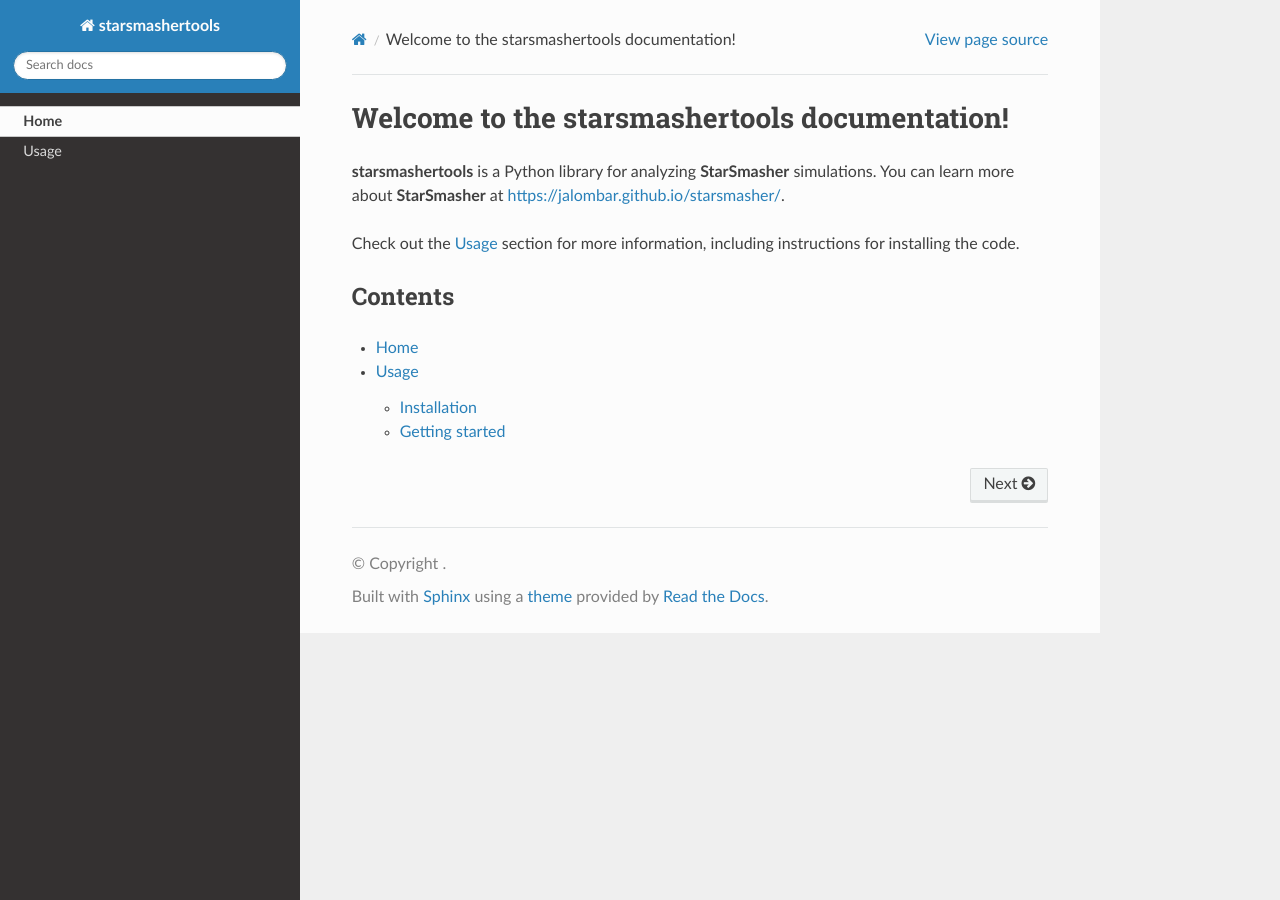
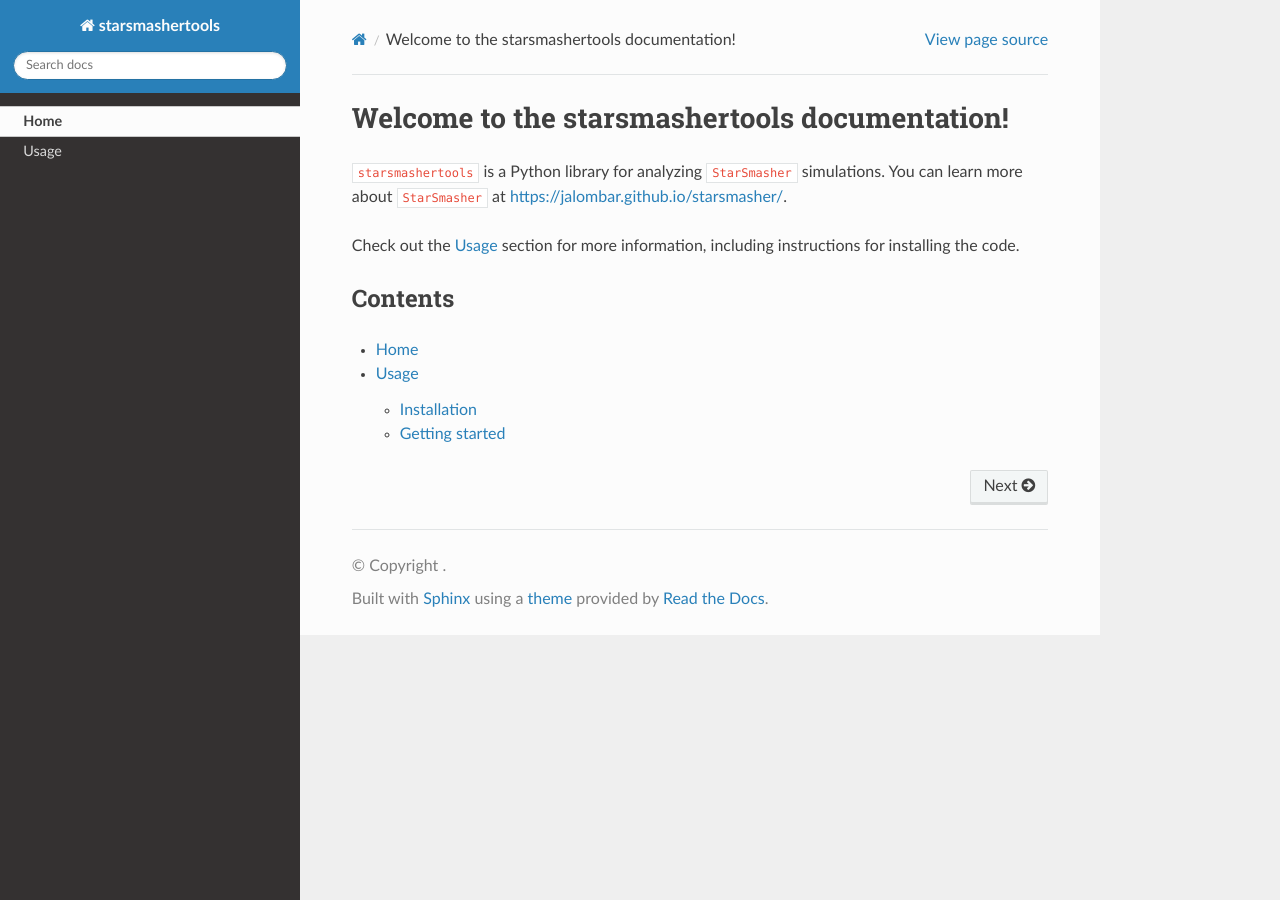
Before and after one commit to hatfullr/starsmashertools, a Sphinx documentation site: the page built from docs/index.rst, in a window 1280 px wide. Built offline with Sphinx 7.4.7 and the Read the Docs theme 2.0.0, drawn with Linux system fonts in a browser that asks for light colours.

Commit message:
docs update

```diff
--- /dev/null
+++ b/docs/api.rst
@@ -0,0 +1,4 @@
+.. autosummary::
+   :toctree: generated
+
+   starsmashertools
--- a/docs/conf.py
+++ b/docs/conf.py
@@ -24,30 +24,30 @@ author = "Roger Hatfull"
 # -- General configuration ---------------------------------------------------
 # -- General configuration
 
-#extensions = [
-#    "sphinx.ext.duration",
-#    "sphinx.ext.doctest",
-#    "sphinx.ext.autodoc",
-#    "sphinx.ext.autosummary",
-#    "sphinx.ext.intersphinx",
-#]
+extensions = [
+    "sphinx.ext.duration",
+    "sphinx.ext.doctest",
+    "sphinx.ext.autodoc",
+    "sphinx.ext.autosummary",
+    "sphinx.ext.intersphinx",
+]
 
-#intersphinx_mapping = {
-#    "rtd": ("https://docs.readthedocs.io/en/stable/", None),
-#    "python": ("https://docs.python.org/3/", None),
-#    "sphinx": ("https://www.sphinx-doc.org/en/master/", None),
-#}
-#intersphinx_disabled_domains = ["std"]
+intersphinx_mapping = {
+    "rtd": ("https://docs.readthedocs.io/en/stable/", None),
+    "python": ("https://docs.python.org/3/", None),
+    "sphinx": ("https://www.sphinx-doc.org/en/master/", None),
+}
+intersphinx_disabled_domains = ["std"]
 
-#templates_path = ["_templates"]
+templates_path = ["_templates"]
 
 # -- Options for EPUB output
-#epub_show_urls = "footnote"
+epub_show_urls = "footnote"
 
 # List of patterns, relative to source directory, that match files and
 # directories to ignore when looking for source files.
 # This pattern also affects html_static_path and html_extra_path.
-#exclude_patterns = ["_build", "Thumbs.db", ".DS_Store"]
+exclude_patterns = ["_build", "Thumbs.db", ".DS_Store"]
 
 # -- Options for HTML output -------------------------------------------------
 
@@ -59,4 +59,4 @@ html_theme = "sphinx_rtd_theme"
 # Add any paths that contain custom static files (such as style sheets) here,
 # relative to this directory. They are copied after the builtin static files,
 # so a file named "default.css" will overwrite the builtin "default.css".
-#html_static_path = ["_static"]
+html_static_path = ["_static"]
--- a/docs/index.rst
+++ b/docs/index.rst
@@ -1,7 +1,7 @@
 Welcome to the starsmashertools documentation!
 ==============================================
 
-**starsmashertools** is a Python library for analyzing **StarSmasher** simulations. You can learn more about **StarSmasher** at https://jalombar.github.io/starsmasher/.
+``starsmashertools`` is a Python library for analyzing ``StarSmasher`` simulations. You can learn more about ``StarSmasher`` at https://jalombar.github.io/starsmasher/.
 
 Check out the :doc:`usage` section for more information, including instructions for installing the code.
 
```
Also changed, not shown: other parts of docs/index.rst (+1 -0 lines), docs/requirements.txt (+61 -2 lines), .readthedocs.yaml, 1 other file.
